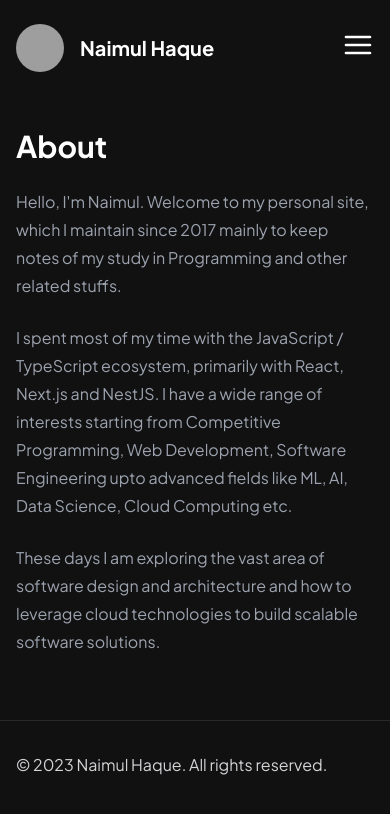
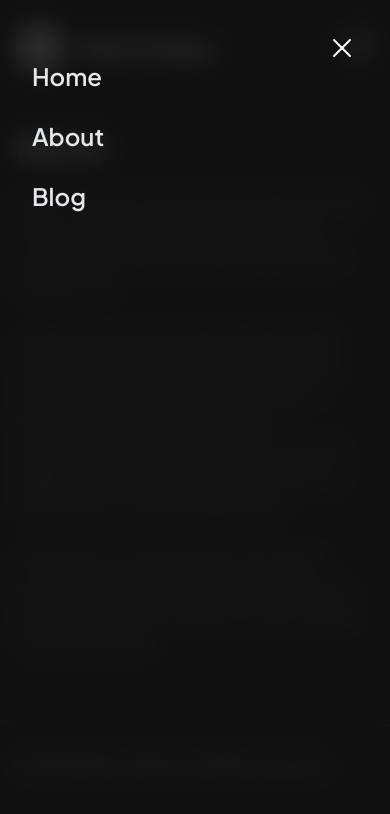
Before and after one commit to naimulcsx/naimulhaque.com, a Next.js app: page /about in a window 390 px wide. Both pictures are taken after a click on the button 358 px from the left and 44 px from the top of the page. Shown: the top 814 px of the page. Built offline with nearby package versions, Linux system fonts and the light colour scheme; grey boxes are pictures that could not be loaded.

Commit message:
feat: add mobile menu

```diff
--- a/app/layout.tsx
+++ b/app/layout.tsx
@@ -13,7 +13,7 @@ export const metadata = {
 };
 
 const font = Plus_Jakarta_Sans({
-  weight: ["400", "500", "700"],
+  weight: ["400", "500", "600", "700"],
   subsets: ["latin"],
 });
 
--- /dev/null
+++ b/components/common/MobileMenu.tsx
@@ -0,0 +1,103 @@
+"use client";
+
+import { AnimatePresence, Variants, motion } from "framer-motion";
+import Link from "next/link";
+import { Dispatch, SetStateAction, useEffect, useState } from "react";
+
+const links = [
+  ["Home", "/"],
+  ["About", "/about"],
+  ["Blog", "/blog"],
+];
+
+const sidebarVariants = {
+  initial: {
+    x: "100%",
+  },
+  animate: {
+    x: 0,
+  },
+  exit: {
+    x: "100%",
+  },
+};
+
+const list: Variants = {
+  hidden: { opacity: 0 },
+  show: {
+    opacity: 1,
+    transition: {
+      staggerChildren: 0.25,
+    },
+  },
+};
+
+const listItem = {
+  hidden: { y: 100 },
+  show: { y: 0 },
+};
+
+export function MobileMenu({
+  setMenuOpen,
+}: {
+  setMenuOpen: Dispatch<SetStateAction<boolean>>;
+}) {
+  return (
+    <motion.div
+      variants={sidebarVariants}
+      initial="initial"
+      animate="animate"
+      exit="exit"
+      transition={{ type: "spring", bounce: 0, duration: 0.7 }}
+      className="absolute top-0 right-0 left-0 z-40 min-h-screen bg-[#111]/80 p-8 backdrop-blur-md"
+    >
+      <div className="flex justify-end">
+        <button onClick={() => setMenuOpen(false)} className="text-white">
+          <svg
+            xmlns="http://www.w3.org/2000/svg"
+            fill="none"
+            stroke="currentColor"
+            strokeWidth="1.5"
+            className="h-8 w-8"
+            viewBox="0 0 24 24"
+          >
+            <path
+              strokeLinecap="round"
+              strokeLinejoin="round"
+              d="M6 18L18 6M6 6l12 12"
+            ></path>
+          </svg>
+        </button>
+      </div>
+      <motion.ul
+        variants={list}
+        initial="hidden"
+        animate="show"
+        exit="exit"
+        className="space-y-8"
+      >
+        {links.map(([name, href], i) => (
+          <motion.li
+            key={i}
+            variants={listItem}
+            whileTap={{ scale: 0.95 }}
+            transition={{
+              type: "spring",
+              bounce: 0,
+              stiffness: 500,
+              duration: 0.3,
+              damping: 40,
+            }}
+          >
+            <Link
+              href={href}
+              className="text-2xl font-semibold leading-6 text-gray-200"
+            >
+              {name}
+            </Link>
+          </motion.li>
+        ))}
+      </motion.ul>
+    </motion.div>
+  );
+}
--- a/components/common/Navbar.tsx
+++ b/components/common/Navbar.tsx
@@ -1,12 +1,18 @@
 "use client";
 
 import Link from "next/link";
-import { motion, useMotionValue, useScroll } from "framer-motion";
+import {
+  AnimatePresence,
+  motion,
+  useMotionValue,
+  useScroll,
+} from "framer-motion";
 import { useEffect, useState } from "react";
 import { usePathname } from "next/navigation";
 import clsx from "clsx";
 import Image from "next/image";
 import { Container } from "./Container";
+import { MobileMenu } from "./MobileMenu";
 
 const links = [
   ["Home", "/"],
@@ -19,6 +25,7 @@ export function Navbar() {
   const { scrollY } = useScroll();
   let height = useMotionValue(96);
   let [active, setActive] = useState(false);
+  const [menuOpen, setMenuOpen] = useState(false);
 
   useEffect(() => {
     return scrollY.on("change", (current) => {
@@ -65,7 +72,7 @@ export function Navbar() {
             </Link>
           </div>
           <div className="lg:hidden">
-            <button>
+            <button onClick={() => setMenuOpen(true)}>
               <svg
                 xmlns="http://www.w3.org/2000/svg"
                 width="32"
@@ -82,6 +89,9 @@ export function Navbar() {
                 ></path>
               </svg>
             </button>
+            <AnimatePresence>
+              {menuOpen && <MobileMenu setMenuOpen={setMenuOpen} />}
+            </AnimatePresence>
           </div>
           <ul className="hidden lg:flex">
             {links.map(([text, href], idx) => {
```
